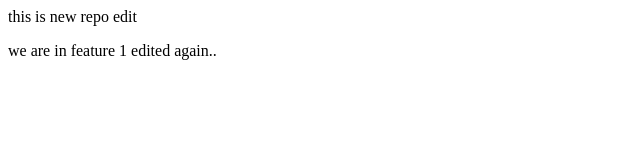
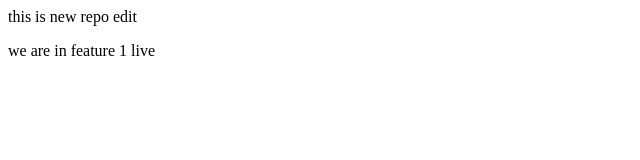
Before and after one commit to arunphp1/newproj, a plain HTML site: page index.html in a window 1280 px wide. Shown: the full height of the page, 0-640 px from the left. Drawn offline with Linux system fonts and the light colour scheme.

Commit message:
Update index.html

```diff
--- a/index.html
+++ b/index.html
@@ -1,2 +1,2 @@
 <p>this is new repo edit</p>
-<p>we are in feature 1 edited again..</p>
+<p>we are in feature 1 live</p>
```
